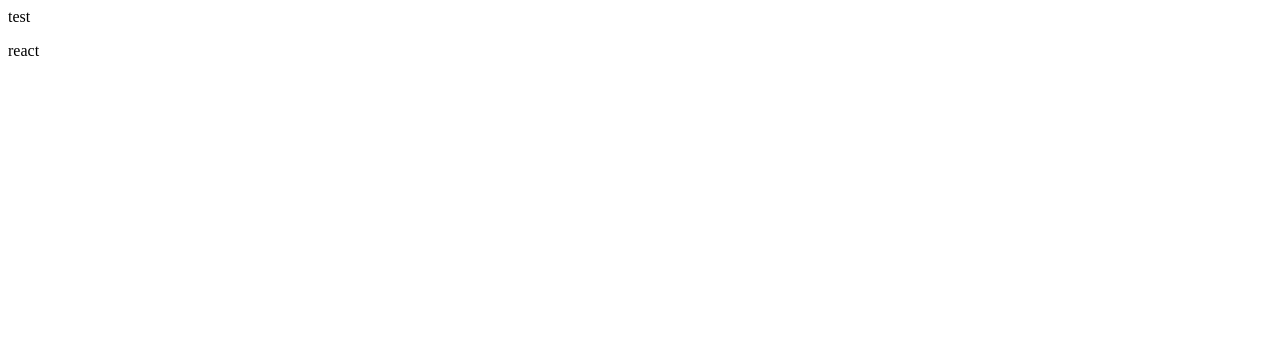
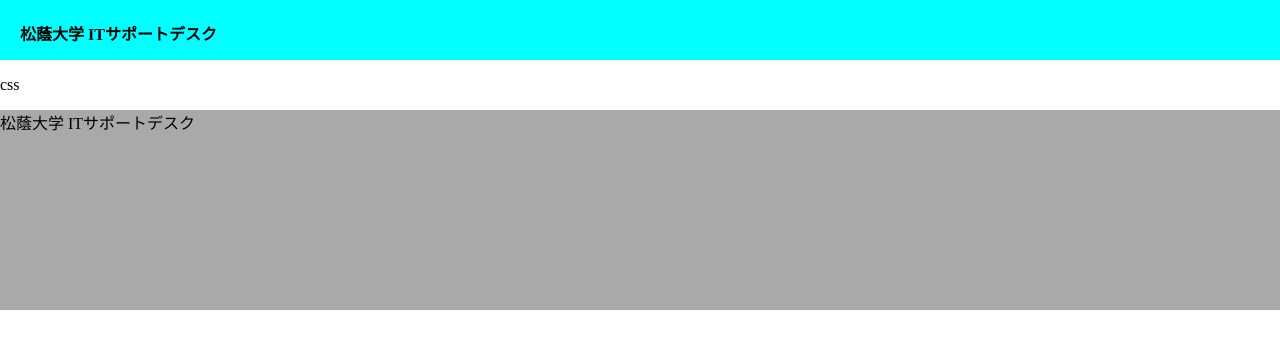
Before and after one commit to it-help-shoin-u/homepage, a React app: page / in a window 1280 px wide. Shown: the top 348 px of the page. Built offline with nearby package versions, Linux system fonts and the light colour scheme.

Commit message:
ヘッダーとフッターのコンポーネントの追加, Styleの設定, webpack-devserverのconfig編集

```diff
--- a/package.json
+++ b/package.json
@@ -4,9 +4,8 @@
   "description": "ITヘルプデスクのホームぺージ",
   "main": "src/index.js",
   "scripts": {
-    "start": "webpack-dev-server --mode development",
+    "start": "webpack-dev-server --config webpack-dev.config.js",
     "pre-build": "webpack --config webpack-pro.config.js",
-    "dev-build": "webpack --config webpack-dev.config.js",
     "build": "webpack --config webpack-ghp.config.js",
     "test": "echo \"Error: no test specified\" && exit 1"
   },
--- a/src/App.jsx
+++ b/src/App.jsx
@@ -1,10 +1,15 @@
-import React from 'react';
-import ReactDOM from 'react-dom';
+/** @jsxImportSource @emotion/react */
+import PageHeader from "./components/PageHeader";
+import PageFooter from "./components/PageFooter";
 
 function App() {
     return (
-        <p>react</p>
-    )
+        <div>
+            <PageHeader />
+            <p>css</p>
+            <PageFooter />
+        </div>
+    );
 }
 
 export default App;
--- /dev/null
+++ b/src/components/PageFooter.jsx
@@ -0,0 +1,12 @@
+/** @jsxImportSource @emotion/react */
+import { FooterStyle } from "../styles/components";
+function PageFooter() {
+
+    return (
+        <div css={FooterStyle}>
+            <p>松蔭大学 ITサポートデスク</p>
+        </div>
+    );
+}
+
+export default PageFooter;
--- /dev/null
+++ b/src/components/PageHeader.jsx
@@ -0,0 +1,14 @@
+/** @jsxImportSource @emotion/react */
+import { HeaderStyle } from "../styles/components";
+import { HeaderTitleFont } from "../styles/fonts";
+
+function PageHeader() {
+
+    return (
+        <div css={HeaderStyle}>
+            <p css={HeaderTitleFont}>松蔭大学 ITサポートデスク</p>
+        </div>
+    );
+}
+
+export default PageHeader;
--- a/src/index.html
+++ b/src/index.html
@@ -1,9 +1,8 @@
 <html>
 	<head>
-		<title>index</title>
+		<title>松蔭大学 ITサポートデスク</title>
 	</head>
 	<body>
-		test
 		<div id="root"></div>
 	</body>
 </html>
--- a/src/index.js
+++ b/src/index.js
@@ -1,6 +1,7 @@
 import React from 'react';
-import ReactDOM, {createRoot} from 'react-dom';
+import { createRoot } from 'react-dom/client';
 import App from './App';
+import './styles/index.css';
 
 const container = document.getElementById("root");
 const root = createRoot(container);
@@ -9,5 +10,3 @@
         <App />
     </React.StrictMode>
 );
-
-alert("Hello");
--- /dev/null
+++ b/src/styles/components.jsx
@@ -0,0 +1,21 @@
+import { css } from "@emotion/react";
+
+export function HeaderStyle() {
+    return css`
+      width: auto;
+      height: 50px;
+      padding: 5px 20px;
+      background-color: aqua;
+    `;
+}
+
+export function FooterStyle() {
+    return css`
+
+      width: auto;
+      height: 200px;
+      margin-top: auto;
+      margin-bottom: 0;
+      background-color: darkgray;
+    `;
+}
--- /dev/null
+++ b/src/styles/fonts.jsx
@@ -0,0 +1,7 @@
+import { css } from '@emotion/react';
+
+export function HeaderTitleFont() {
+    return css`
+      font-weight: bold;
+    `;
+}
--- /dev/null
+++ b/src/styles/index.css
@@ -0,0 +1,3 @@
+body {
+    margin: 0;
+}
```
Also changed, not shown: .babelrc.
